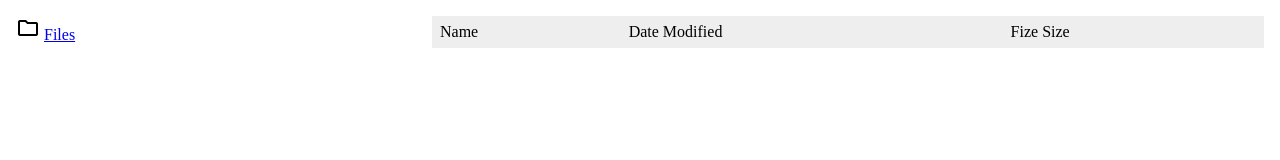
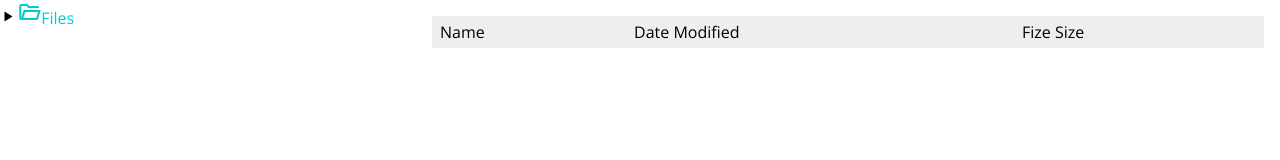
Before and after one commit to tmacdonald/treeview, a website built with webpack: page index.html in a window 1280 px wide. Built offline with nearby package versions, Linux system fonts and the light colour scheme.

Commit message:
Started work on accessibility

```diff
--- a/index.html
+++ b/index.html
@@ -2,6 +2,12 @@
 <html>
   <head>
     <meta charset="utf-8" />
+    <link rel="preconnect" href="https://fonts.googleapis.com" />
+    <link rel="preconnect" href="https://fonts.gstatic.com" crossorigin />
+    <link
+      href="https://fonts.googleapis.com/css2?family=Open+Sans&display=swap"
+      rel="stylesheet"
+    />
     <link
       href="https://fonts.googleapis.com/css2?family=Material+Symbols+Outlined:opsz,wght,FILL,GRAD@20,100,1,200"
       rel="stylesheet"
--- /dev/null
+++ b/src/helpers.js
@@ -0,0 +1,22 @@
+/**
+ * Given a parent element, event type, and target, creates a high level event handler
+ * to prevent having to add and remove event handlers on individual elements
+ *
+ * @param {*} el A parent element to attach an event handler to
+ * @param {*} type An event type (ie. click)
+ * @param {*} target A target element to attach an event handler to
+ * @param {*} callback The event handler
+ */
+export function delegateEvent(el, type, targets, callback) {
+  el.addEventListener(type, (e) => {
+    if (targets.some((target) => e.target.matches(target))) {
+      callback(e);
+    }
+  });
+}
+
+export function emptyElement(el) {
+  while (el.hasChildNodes()) {
+    el.removeChild(el.lastChild);
+  }
+}
--- a/src/index.js
+++ b/src/index.js
@@ -5,7 +5,7 @@ import fileSystem from "./tree.json";
 import createNav from "./nav";
 import { renderTable } from "./table/table";
 
-const folderTree = createNav(fileSystem);
+const folderTree = createNav(fileSystem, getURLHash());
 
 const nav = document.querySelector("#nav");
 const table = document.querySelector("#content .table");
--- a/src/nav.js
+++ b/src/nav.js
@@ -1,61 +1,121 @@
+import { delegateEvent } from "./helpers";
+
 function isExpanded(folder) {
   return folder.classList.contains("expanded");
 }
 
-function delegateEvent(el, type, target, callback) {
-  el.addEventListener(type, (e) => {
-    if (e.target.matches(target)) {
-      callback(e);
-    }
-  });
+function expandFolder(folder) {
+  folder.classList.add("expanded");
 }
 
-function onFolderExpandCollapse(e) {
-  const folder = e.target.closest(".folder");
+function collapseFolder(folder) {
+  folder.classList.remove("expanded");
+}
 
+function toggleFolder(folder) {
   if (isExpanded(folder)) {
-    folder.classList.remove("expanded");
+    collapseFolder(folder);
   } else {
-    folder.classList.add("expanded");
+    expandFolder(folder);
   }
 }
 
-export default function createNav(folderStructure) {
-  const nav = document.createElement("ul");
-  nav.classList.add("nav");
+function onToggleFolder(e) {
+  console.log("onToggleFolder");
 
-  const childrenElements = renderTreeNodes(folderStructure);
-  childrenElements.forEach((childElement) => nav.appendChild(childElement));
+  const folder = e.target.closest(".folder");
 
-  delegateEvent(nav, "click", "span", onFolderExpandCollapse);
+  toggleFolder(folder);
+  e.preventDefault();
+  e.stopPropagation();
+}
+
+function onKeyupFolder(e) {
+  const folder = e.target.closest(".folder");
+  if (e.key === "ArrowRight") {
+    expandFolder(folder);
+  } else if (e.key === "ArrowLeft") {
+    collapseFolder(folder);
+  }
+}
+
+export default function createNav(folderStructure, hash) {
+  const nav = document.createElement("nav");
+  nav.setAttribute("aria-label", "File System");
+  const navigationList = document.createElement("ul");
+  navigationList.classList.add("treeview-navigation");
+  navigationList.setAttribute("role", "tree");
+  nav.appendChild(navigationList);
+
+  const childrenElements = renderTreeNodes(folderStructure, hash);
+  childrenElements.forEach((childElement) =>
+    navigationList.appendChild(childElement)
+  );
+
+  delegateEvent(
+    navigationList,
+    "click",
+    ["span.icon", "span.icon > svg", "span.icon > svg > polygon"],
+    onToggleFolder
+  );
+  // navigationList.addEventListener("click", (e) => {
+  //   console.log("click");
+
+  //   e.preventDefault();
+  //   e.stopPropagation();
+  // });
+  delegateEvent(navigationList, "keyup", ["a[role=treeitem]"], onKeyupFolder);
 
   return nav;
 }
 
-function renderTreeNodes(treeNodes, rootPath = []) {
+function renderTreeNodes(treeNodes, hash, rootPath = []) {
   return treeNodes
     .filter((child) => child.type === "folder")
-    .map((folder) => renderFolder(folder, rootPath));
+    .map((folder) => renderFolder(folder, hash, rootPath));
 }
 
-function renderFolder(folder, rootPath) {
+function renderFolder(folder, hash, rootPath) {
   const path = [...rootPath, folder.name];
+  const pathKey = path.join("/");
+  const pathId = path.join("-");
+  const expanded = hash.startsWith(pathKey);
+  const hasChildren =
+    folder.children && folder.children.some((child) => child.type === "folder");
 
   const li = document.createElement("li");
+  li.setAttribute("role", "none");
   li.classList.add("folder");
 
-  li.innerHTML = `
-  <span class="folder_closed material-symbols-outlined">folder</span>
-  <span class="folder_open material-symbols-outlined">folder_open</span><a href="#/${path.join(
-    "/"
-  )}">${folder.name}</a>
-  `;
+  if (expanded) {
+    li.classList.add("expanded");
+  }
 
-  if (folder.children && folder.children.length !== 0) {
+  const a = document.createElement("a");
+  a.setAttribute("href", "#/" + pathKey);
+  if (hasChildren) {
+    a.setAttribute("role", "treeitem");
+    a.setAttribute("aria-expanded", expanded);
+    a.setAttribute("aria-owns", "id-" + pathId);
+  }
+  a.innerHTML = `
+  <span class="label">
+              <span class="icon">
+                <svg xmlns="http://www.w3.org/2000/svg" width="13" height="10" viewBox="0 0 13 10">
+                 <polygon points="2 1, 12 1, 7 9"></polygon>
+                </svg>
+              </span>
+              <span class="material-symbols-outlined">folder_open</span>${folder.name}
+            </span>`;
+  li.appendChild(a);
+
+  if (hasChildren) {
     const ul = document.createElement("ul");
+    ul.setAttribute("id", `id-${pathId}`);
+    ul.setAttribute("role", "group");
     ul.classList.add("children");
 
-    const childrenElements = renderTreeNodes(folder.children, path);
+    const childrenElements = renderTreeNodes(folder.children, hash, path);
 
     childrenElements.forEach((childElement) => {
       ul.appendChild(childElement);
--- a/src/style.css
+++ b/src/style.css
@@ -1,6 +1,21 @@
-ul.nav,
-.nav ul {
-  list-style: none;
+body {
+  font-family: "Open Sans", sans-serif;
+}
+
+a {
+  text-decoration: none;
+  color: #0cc;
+}
+a:hover {
+  text-decoration: underline;
+}
+
+.treeview-navigation a[role="treeitem"][aria-expanded="false"] > span svg {
+  transform: rotate(270deg) translate(2px, 2px);
+}
+
+.treeview-navigation ul[role="group"] {
+  margin-left: 1rem;
 }
 
 .folder > .children {
```
